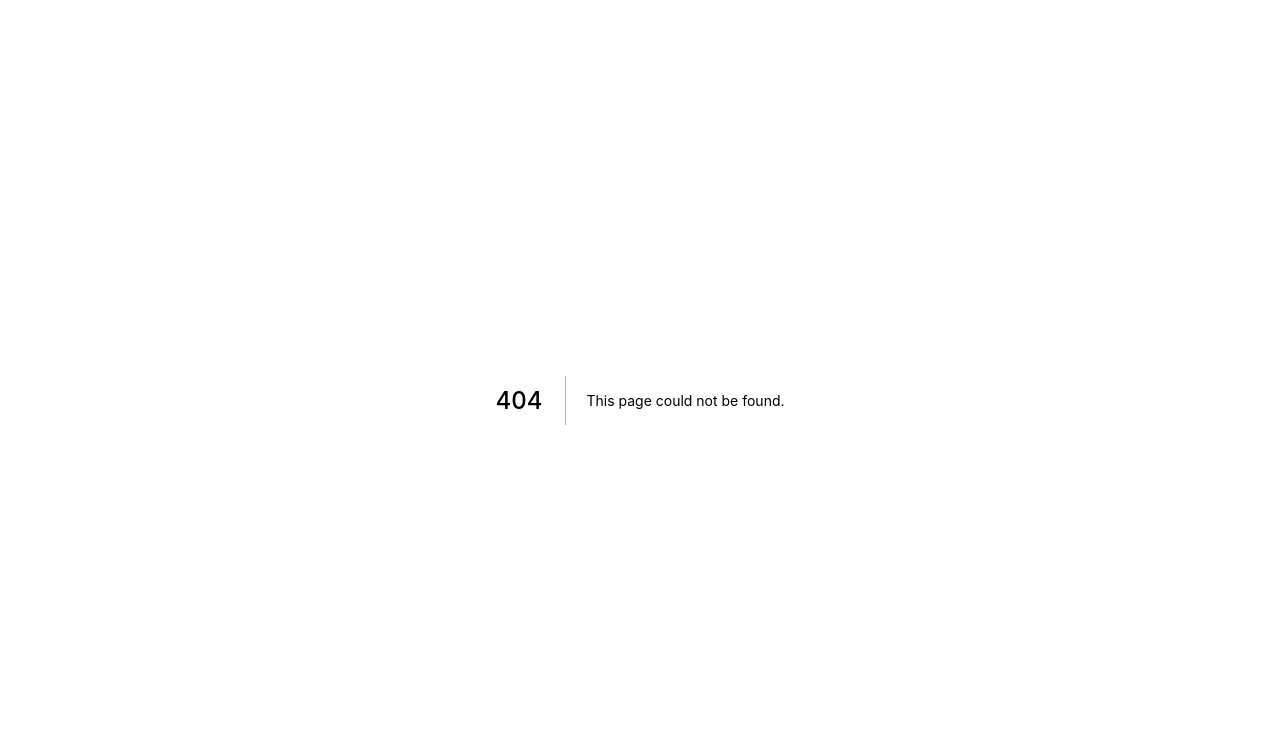
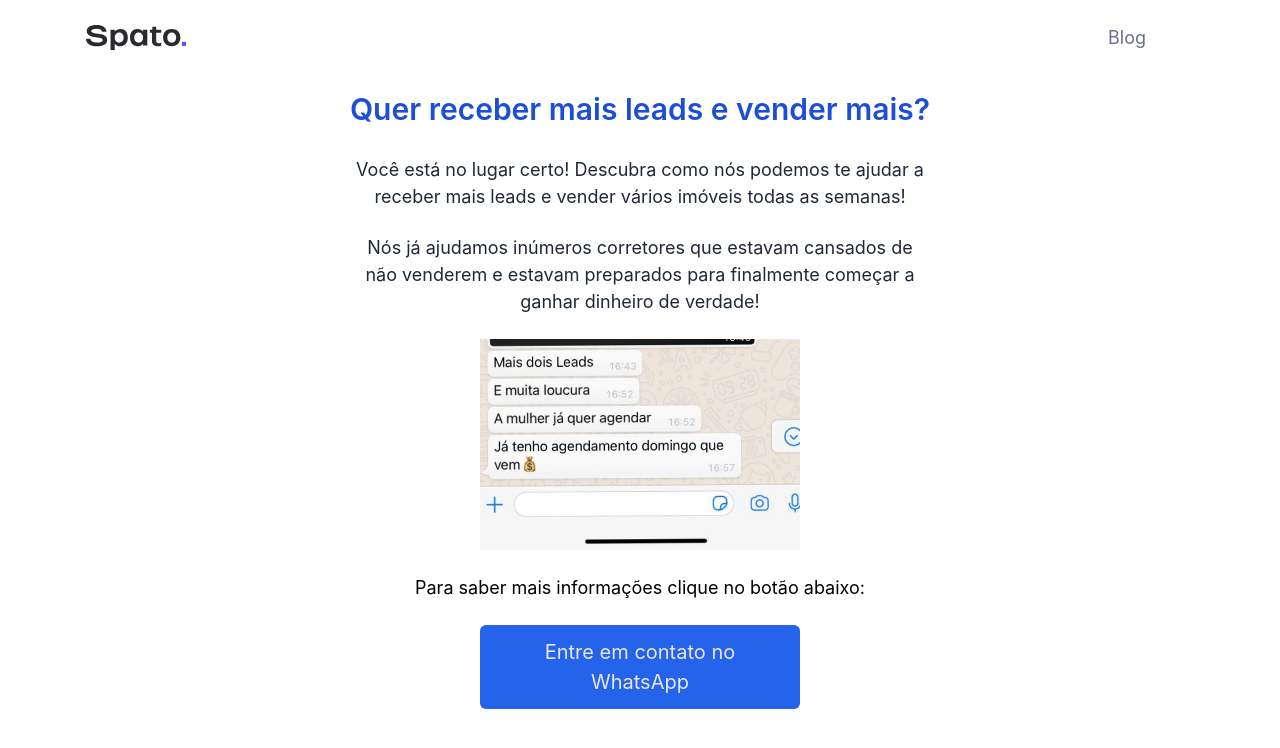
Before and after one commit to rodolphoasb/spato-with-blog-cms, a Next.js app: page /lp1 in a window 1280 px wide. Before the commit this address had no page. Shown: the top 748 px of the page. Built offline with nearby package versions, Linux system fonts and the light colour scheme.

Commit message:
chore: lp1

```diff
--- a/pages/_document.js
+++ b/pages/_document.js
@@ -1,15 +1,31 @@
-import Document, { Html, Head, Main, NextScript } from 'next/document'
+import Document, { Html, Head, Main, NextScript } from "next/document";
 
 export default class MyDocument extends Document {
   render() {
     return (
-      <Html lang='pt-br'>
-        <Head />
+      <Html lang="pt-br">
+        <Head>
+          <script
+            dangerouslySetInnerHTML={{
+              __html: `(function(w,d,s,l,i){w[l]=w[l]||[];w[l].push({'gtm.start':
+            new Date().getTime(),event:'gtm.js'});var f=d.getElementsByTagName(s)[0],
+            j=d.createElement(s),dl=l!='dataLayer'?'&l='+l:'';j.async=true;j.src=
+            'https://www.googletagmanager.com/gtm.js?id='+i+dl;f.parentNode.insertBefore(j,f);
+            })(window,document,'script','dataLayer','GTM-PPMSNHV');`,
+            }}
+          />
+        </Head>
         <body>
+          <noscript
+            dangerouslySetInnerHTML={{
+              __html: `<iframe src="https://www.googletagmanager.com/ns.html?id=GTM-PPMSNHV"
+              height="0" width="0" style="display:none;visibility:hidden"></iframe>`,
+            }}
+          />
           <Main />
           <NextScript />
         </body>
       </Html>
-    )
+    );
   }
 }
--- /dev/null
+++ b/pages/lp1.js
@@ -0,0 +1,39 @@
+import Header from "../components/Homepage/header";
+
+const Lp1 = () => {
+  return (
+    <>
+      <Header />
+      <div className="px-5 text-center md:px-24 md:max-w-6xl md:mx-auto py-3">
+        <h1 className="text-3xl font-semibold mb-2 text-blue-700">
+          Quer receber mais leads e vender mais?
+        </h1>
+        <p className="text-lg my-4 md:my-6 text-gray-800 md:px-48">
+          Você está no lugar certo! Descubra como nós podemos te ajudar a
+          receber mais leads e vender vários imóveis todas as semanas!
+        </p>
+        <p className="text-lg my-4 md:my-6 text-gray-800 md:px-48">
+          Nós já ajudamos inúmeros corretores que estavam cansados de não
+          venderem e estavam preparados para finalmente começar a ganhar
+          dinheiro de verdade!
+        </p>
+        <img
+          className="my-4 w-full md:w-6/12 lg:w-4/12 mx-auto"
+          src="depoimento1.jpg"
+          alt="Depoimento de corretora"
+        />
+        <p className="text-lg my-6">
+          Para saber mais informações clique no botão abaixo:
+        </p>
+        <a
+          className="bg-blue-600 text-gray-200 px-5 py-3 text-xl rounded block mx-auto text-center md:w-4/12"
+          href="https://api.whatsapp.com/send/?phone=5514998006024&text=Ol%C3%A1,%20gostaria%20de%20saber%20mais%20sobre%20a%20gest%C3%A3o%20de%20tr%C3%A1fego"
+        >
+          <button>Entre em contato no WhatsApp</button>
+        </a>
+      </div>
+    </>
+  );
+};
+
+export default Lp1;
```
Also changed, not shown: pages/_app.js (+17 -17 lines), public/depoimento1.jpg (added), 1 other file (tests, documents, lock files or other folders).
